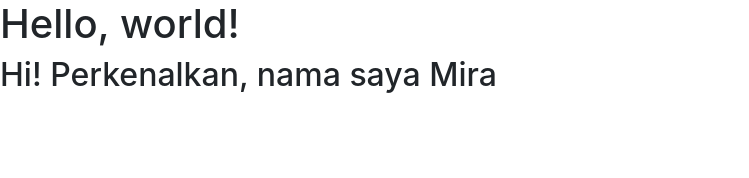
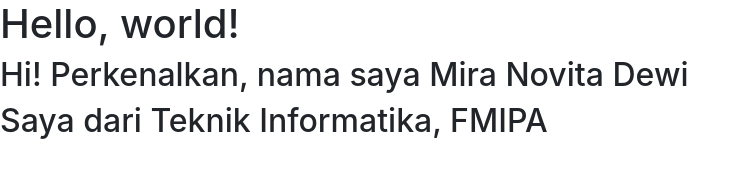
Before and after one commit to dscudayana/dsc-web-pemula, a plain HTML site: page index.html in a window 1280 px wide. Shown: the whole page, without its empty margins (0-749 px from the left). Drawn offline with nearby package versions, Linux system fonts and the light colour scheme.

Commit message:
Mengubah perkenalan diri

```diff
--- a/index.html
+++ b/index.html
@@ -12,6 +12,7 @@
   </head>
   <body>
     <h1>Hello, world!</h1>
-    <h2>Hi! Perkenalkan, nama saya Mira</h2>
+    <h2>Hi! Perkenalkan, nama saya Mira Novita Dewi</h2>
+    <h2>Saya dari Teknik Informatika, FMIPA</h2>
   </body>
 </html>
```
